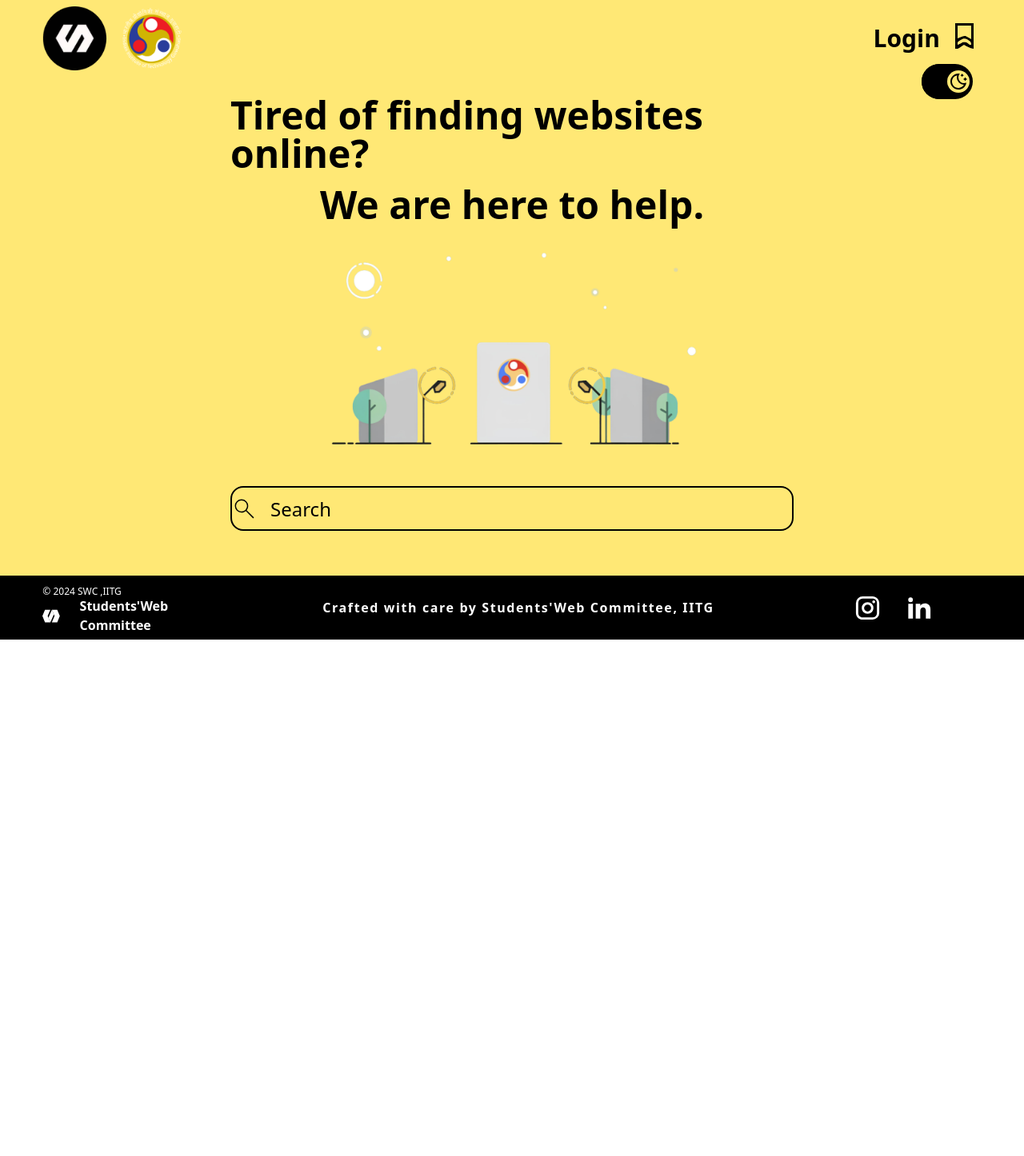
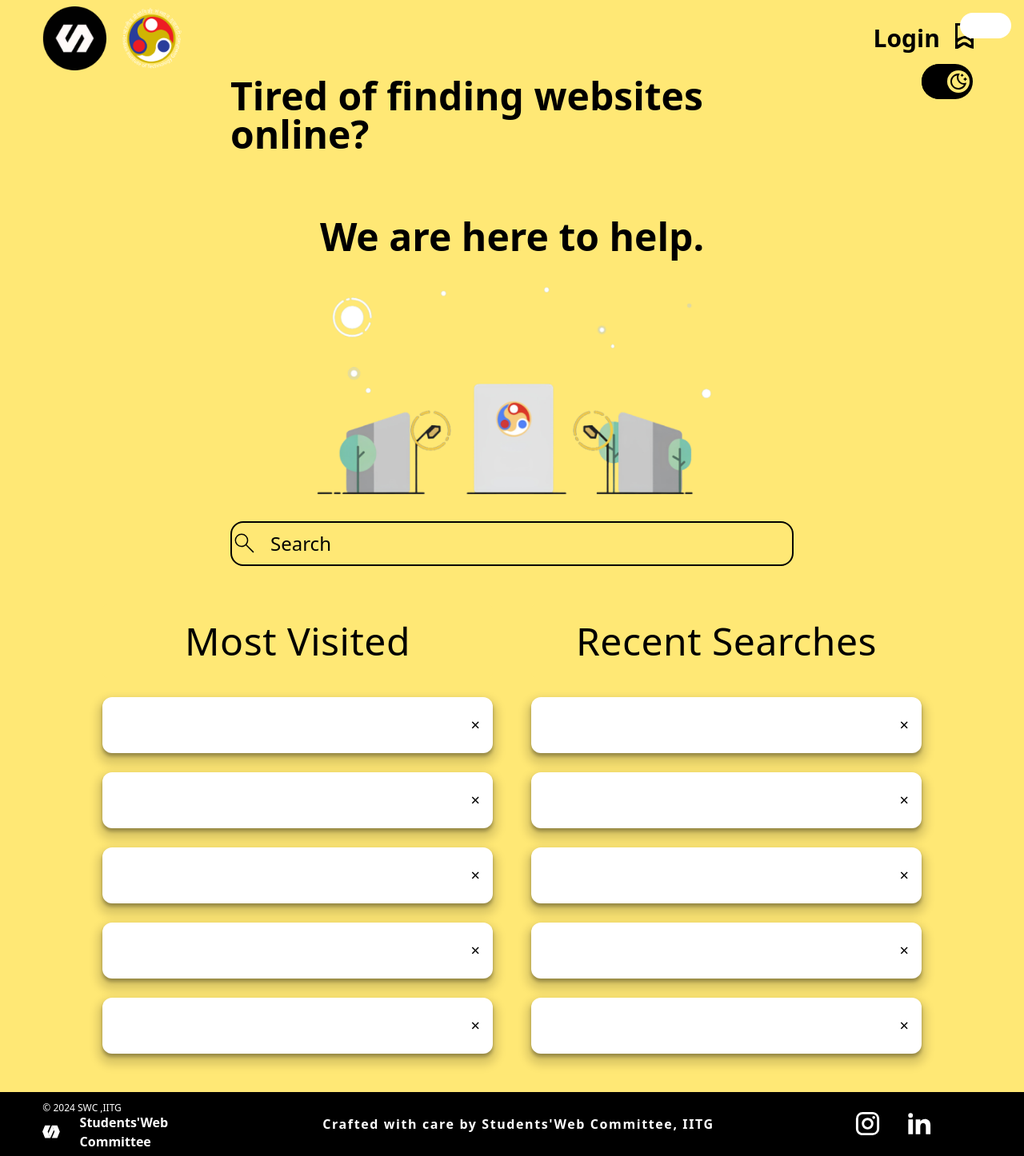
Before and after one commit to swciitg/IntranetSearch, a React (Create React App) app in the folder frontend/: page / in a window 1280 px wide. Shown: the whole page at 80% size. Before the commit the page ends 800 px from the top, so only its background shows below. Built offline with nearby package versions, Linux system fonts and the light colour scheme.

Commit message:
.h-screen

```diff
--- a/frontend/src/App.js
+++ b/frontend/src/App.js
@@ -6,6 +6,7 @@ import { BrowserRouter as Router, Route, Switch } from 'react-router-dom'
 import { Link } from 'react-router-dom'
 import React, { useState, useEffect } from 'react'
 import Darkmode from './darkmode'
+import MainContent from './components/MainContent'
 
 function App() {
     // darkmode
@@ -56,6 +57,7 @@ function App() {
                 <div>
                     {showNewComponent && <Bookmarks onMouseEnter={handleBookmarkEnter} onMouseLeave={handleBookmarkLeave} />}
                 </div>
+                <MainContent isDark={darkMode} />
                 <Footer />
             </div>
         </div>
--- /dev/null
+++ b/frontend/src/components/MainContent.js
@@ -0,0 +1,47 @@
+function MainContent({ isDark }) {
+  return (
+      <div
+          className={`flex flex-col md:flex-row justify-around w-full px-12 md:px-20 lg:px-32 py-12 space-y-12 md:space-y-0 md:space-x-12 ${
+              isDark ? 'bg-black' : 'bg-[#FFE875]'
+          }`}
+      >
+          <Section title="Most Visited" isDark={isDark} />
+          <Section title="Recent Searches" isDark={isDark} />
+      </div>
+  );
+}
+
+function Section({ title, isDark }) {
+  return (
+      <div className="w-full md:w-1/2 space-y-6">
+          {/* Title */}
+          <h2
+              className={`text-center font-open-sans text-[40px] md:text-[48px] font-normal tracking-[0.5px] leading-tight ${
+                  isDark ? 'text-[#FFE875] bg-black' : 'text-black bg-[#FFE875]'
+              } p-4 rounded-md`}
+          >
+              {title}
+          </h2>
+
+          {/* List of Boxes */}
+          <div className="flex flex-col items-center space-y-6">
+              {Array(5)
+                  .fill('')
+                  .map((_, index) => (
+                      <div
+                          key={index}
+                          className="flex justify-end items-center w-full max-w-[600px] h-[70px] p-4 bg-white rounded-[12px] shadow-md"
+                          style={{
+                              boxShadow:
+                                  '0px 8px 12px 6px rgba(0, 0, 0, 0.15), 0px 4px 4px rgba(0, 0, 0, 0.30)',
+                          }}
+                      >
+                          <button className="text-xl text-gray-500 hover:text-red-500">×</button>
+                      </div>
+                  ))}
+          </div>
+      </div>
+  );
+}
+
+export default MainContent;
--- a/frontend/src/content.js
+++ b/frontend/src/content.js
@@ -1,57 +1,64 @@
-import Mainpic from './images/mainpicture.png'
+import React from 'react';
+import MainContent from './components/MainContent';
+import Mainpic from './images/mainpicture.png';
+import { FaMoon, FaSun } from 'react-icons/fa';
 
-import Darkmode from './darkmode'
-import darkmode from './App'
-
-
-
-
-const Content  = () => {
-
-
-
-
+const Content = ({ darkMode, toggleDarkMode }) => {
     return (
-
-
-    <div class="w-3/5 h-4/5 flex flex-col items-center justify-between">
-
-
-    <div class="text-secondarycolor dark:text-primarycolor text-5xl font-open-sans flex font-semibold flex-col items-center  w-full gap-0 justify-start ">
-     <p class=" -mb-8"> Tired of finding websites online?</p>
-     <br></br>
-     <p class=""> We are here to help.</p>
-
+        <div className="w-3/5 h-4/5 flex flex-col items-center justify-between">
+            {/* Header Text */}
+            <div className="text-secondarycolor dark:text-primarycolor text-5xl font-open-sans flex font-semibold flex-col items-center w-full gap-0 justify-start">
+                <p className="-mb-8">Tired of finding websites online?</p>
+                <br />
+                <p className="mt-16">We are here to help.</p>
             </div>
 
-
-    <div class="w-full  h-4/5 flex flex-col items-center justify-between" >
-    <div class=" w-9/12 h-4/5">
-      <img src={Mainpic} class="w-full object-contain h-full"  >
-     </img>
-
-
+            {/* Main Image */}
+            <div className="w-full h-4/5 flex flex-col items-center justify-between">
+                <div className="w-9/12 h-4/5">
+                    <img src={Mainpic} className="w-full object-contain h-full" alt="Main Visual" />
                 </div>
 
-    <div class="w-full h-14 rounded-2xl flex flex-row items-center relative border-none ">
-<a class="z-10" href="">
-      <svg xmlns="http://www.w3.org/2000/svg " width="35" height="35" viewBox="0 0 24 24" class="fill-secondarycolor dark:fill-primarycolor z-10"><path d="m19.485 20.154l-6.262-6.262q-.75.639-1.725.989q-.975.35-1.96.35q-2.402 0-4.066-1.663q-1.664-1.664-1.664-4.065T5.47 5.436q1.663-1.667 4.064-1.667q2.402 0 4.068 1.664q1.666 1.664 1.666 4.067q0 1.042-.369 2.017q-.37.975-.97 1.668l6.262 6.261zM9.538 14.23q1.99 0 3.361-1.37q1.37-1.37 1.37-3.361q0-1.99-1.37-3.36q-1.37-1.37-3.36-1.37q-1.99 0-3.361 1.37q-1.37 1.37-1.37 3.36q0 1.99 1.37 3.36q1.37 1.37 3.36 1.37"/></svg>
-
-
+                {/* Search Bar */}
+                <div className="w-full h-14 rounded-2xl flex flex-row items-center relative border-none">
+                    <a className="z-10" href="">
+                        <svg
+                            xmlns="http://www.w3.org/2000/svg"
+                            width="35"
+                            height="35"
+                            viewBox="0 0 24 24"
+                            className="fill-secondarycolor dark:fill-primarycolor z-10"
+                        >
+                            <path d="m19.485 20.154l-6.262-6.262q-.75.639-1.725.989q-.975.35-1.96.35q-2.402 0-4.066-1.663q-1.664-1.664-1.664-4.065T5.47 5.436q1.663-1.667 4.064-1.667q2.402 0 4.068 1.664q1.666 1.664 1.666 4.067q0 1.042-.369 2.017q-.37.975-.97 1.668l6.262 6.261zM9.538 14.23q1.99 0 3.361-1.37q1.37-1.37 1.37-3.361q0-1.99-1.37-3.36q-1.37-1.37-3.36-1.37q-1.99 0-3.361 1.37q-1.37 1.37-1.37 3.36q0 1.99 1.37 3.36q1.37 1.37 3.36 1.37" />
+                        </svg>
                     </a>
-        <label >
-
-        </label>
-    <input placeholder="Search" type="text" class="w-full h-14 rounded-2xl pl-12 absolute text-2xl placeholder-secondarycolor dark:placeholder-primarycolor text-secondarycolor dark:text-primarycolor  outline-none  bg-primarycolor dark:bg-secondarycolor border-2 focus:border-none ">
-
-    </input>
+                    <input
+                        placeholder="Search"
+                        type="text"
+                        className="w-full h-14 rounded-2xl pl-12 absolute text-2xl placeholder-secondarycolor dark:placeholder-primarycolor text-secondarycolor dark:text-primarycolor outline-none bg-primarycolor dark:bg-secondarycolor border-2 focus:border-none"
+                    />
                 </div>
 
+                {/* Theme Toggle Button */}
+                <div className="absolute top-4 right-4">
+                    <button
+                        onClick={toggleDarkMode}
+                        className={`bg-white w-16 h-8 rounded-full relative flex items-center transition-all ${
+                            darkMode ? 'justify-end bg-black' : 'justify-start bg-yellow-400'
+                        }`}
+                    >
+                        <div
+                            className={`w-7 h-7 rounded-full flex justify-center items-center ${
+                                darkMode ? 'bg-yellow-400' : 'bg-black'
+                            } transition-all`}
+                        >
+                            {darkMode ? <FaSun className="text-black" /> : <FaMoon className="text-white" />}
                         </div>
-
-
+                    </button>
+                </div>
+            </div>
         </div>
     );
-}
+};
 
-export default Content ;
+export default Content;
--- a/frontend/src/styles.css
+++ b/frontend/src/styles.css
@@ -2,3 +2,7 @@
 @import 'tailwindcss/base';
 @import 'tailwindcss/components';
 @import 'tailwindcss/utilities';
+
+.h-screen{
+    height: auto;
+}
--- a/package.json
+++ b/package.json
@@ -1,5 +1,6 @@
 {
   "dependencies": {
+    "react-icons": "^5.3.0",
     "react-router-dom": "^5.3.4"
   }
 }
```
Also changed, not shown: 1 other file (tests, documents, lock files or other folders). Lines whose indentation alone changed are shown as unchanged.
